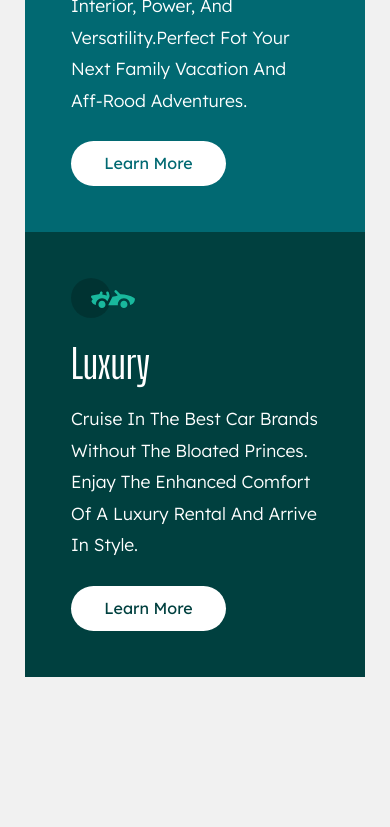
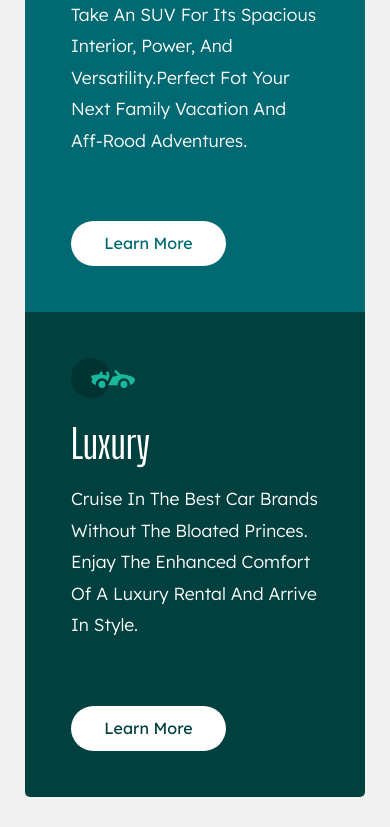
Before and after one commit to Allanlima123/cards-of-car, a plain HTML site: page index.html in a window 390 px wide. Shown: the part 687-1514 px from the top of the page. Before the commit the page ends 1394 px from the top, so only its background shows below. Drawn offline with Linux system fonts and the light colour scheme.

Commit message:
Melhorando desafio front-end mentor

```diff
--- a/estilo/style.css
+++ b/estilo/style.css
@@ -28,29 +28,21 @@ body{
 }
 
 .container-cards{
-    min-height: 100vh;
-    display: flex;
-    align-items: center;
-    justify-content: center;
-    border-radius: 5px;
-    margin: 25px 0;
-}
-
-.container-cards .box{
+    min-height: 80vh;
     display: flex;
     align-items: center;
     justify-content: center;
     flex-wrap: wrap;
     border-radius: 5px;
-    overflow: hidden;
+    margin: 25px 0;
 }
 
-.container-cards .box .card{
-    max-width: 340px;
+.container-cards .card{
+    width: 340px;
     padding: 46px;
 }
 
-.container-cards .box .card h1{
+.container-cards .card h1{
     color: #fff;
     margin-top: 18px;
     font-size: 40px;
@@ -58,7 +50,7 @@ body{
     font-weight: 500;
 }
 
-.container-cards .box .card p{
+.container-cards .card p{
     color: #fff;
     line-height: 1.8;
     margin: 15px 0;
@@ -66,7 +58,7 @@ body{
     font-size: 17.5px;
 }
 
-.container-cards .box .card .btn{
+.container-cards .card .btn{
     display: inline-block;
     background-color: #fff;
     width: 155px;
@@ -77,21 +69,21 @@ body{
     margin-top: 50px;
 }
 
-.container-cards .box .card .btn.corLaraja{
+.container-cards .card .btn.corLaraja{
     color: var(--carLaranja);
 }
 
-.container-cards .box .card .btn.corVerde{
+.container-cards .card .btn.corVerde{
     color: var(--corVerde);
 }
 
-.container-cards .box .card .btn.corAzul{
+.container-cards .card .btn.corAzul{
     color: var(--corAzul);
 }
 
-.container-cards .box .card .btn.corLaraja:hover,
-.container-cards .box .card .btn.corVerde:hover,
-.container-cards .box .card .btn.corAzul:hover{
+.container-cards .card .btn.corLaraja:hover,
+.container-cards .card .btn.corVerde:hover,
+.container-cards .card .btn.corAzul:hover{
     background-color: transparent;
     color: #fff;
     border: 2px solid #fff;
@@ -99,6 +91,7 @@ body{
 
 .container-cards .card:nth-child(1){
     background-color: var(--carLaranja);
+    border-radius: 5px 0 0 5px;
 }
 
 .container-cards .card:nth-child(2){
@@ -107,11 +100,26 @@ body{
 
 .container-cards .card:nth-child(3){
     background-color: var(--corVerde);
+    border-radius: 0 5px 5px 0;
 }
 
 @media(max-width:768px){
     .container-cards{
         margin: 30px 20px;
+    }
+
+    .container-cards .card{
+        border-radius: none;
+    }
+}
+
+@media(max-width:750px){
+    .container-cards .card:nth-child(1){
+        border-radius: 5px 5px 0 0;
+    }
+
+    .container-cards .card:nth-child(3){
+        border-radius: 0 0 5px 5px;
     }
 }
 
--- a/index.html
+++ b/index.html
@@ -13,25 +13,26 @@
 
     <section class="container-cards">
 
-        <div class="box">
         <div class="card">
             <img src="imagens/icon-sedans.svg" alt="sedans">
             <h1>sedans</h1>
-                <p>choose a sedan for its affardability and excellent fuel ecanomy. Ideal for cruising in the city or an your next road trip.</p>
+            <p>choose a sedan for its affardability and excellent fuel ecanomy. Ideal for cruising in the city or an
+                your next road trip.</p>
             <a href="#" class="btn corLaraja">Learn more</a>
         </div>
         <div class="card">
             <img src="imagens/icon-suvs.svg" alt="suvs">
             <h1>suvs</h1>
-                <p>take an SUV for its spacious interior, power, and versatility.perfect fot your next family vacation and aff-rood adventures.</p>
+            <p>take an SUV for its spacious interior, power, and versatility.perfect fot your next family vacation and
+                aff-rood adventures.</p>
             <a href="#" class="btn corAzul">Learn more</a>
         </div>
         <div class="card">
             <img src="imagens/icon-luxury.svg" alt="luxury">
             <h1>luxury</h1>
-                <p>cruise in the best car brands without the bloated princes. Enjay the enhanced comfort of a luxury rental and arrive in style.</p>
+            <p>cruise in the best car brands without the bloated princes. Enjay the enhanced comfort of a luxury rental
+                and arrive in style.</p>
             <a href="#" class="btn corVerde">Learn more</a>
-            </div>
         </div>
 
     </section>
```
Lines whose indentation alone changed are shown as unchanged.
